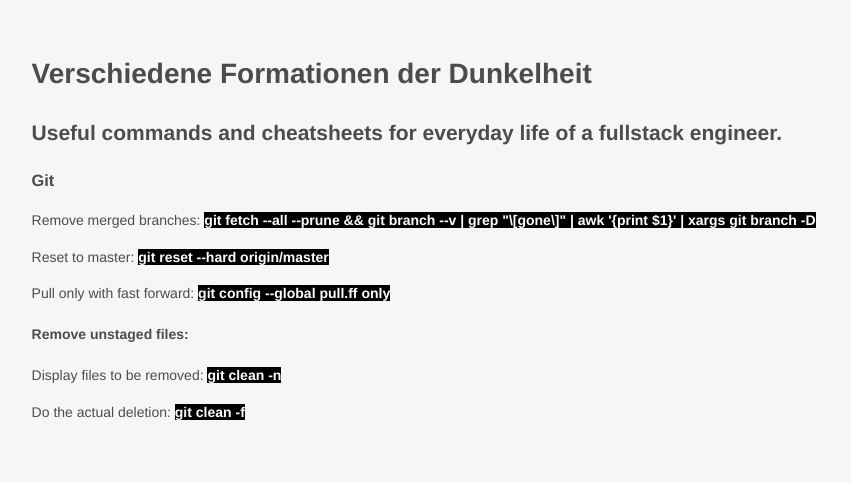
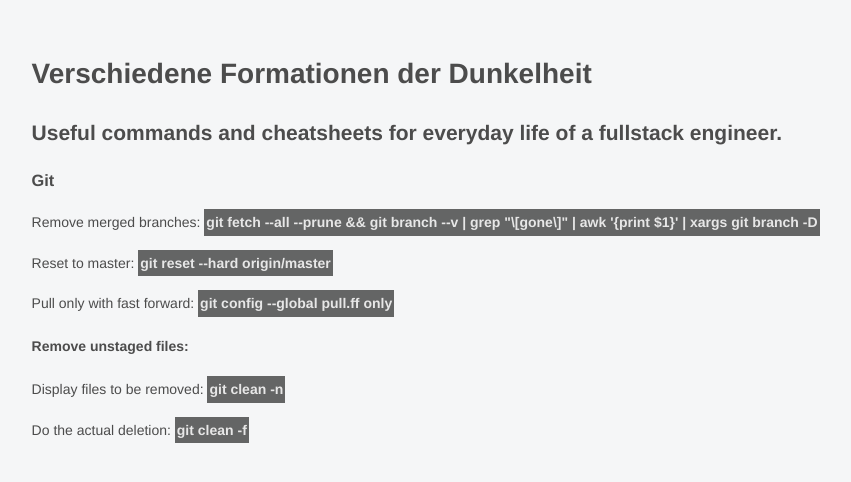
Before and after one commit to yyankowski/yyankowski.github.io, a plain HTML site: page index.html in a window 1280 px wide. Shown: the whole page, without its empty margins (2-853 px from the left). Drawn offline with Linux system fonts and the light colour scheme.

Commit message:
Update style.css

```diff
--- a/style.css
+++ b/style.css
@@ -8,6 +8,8 @@ body {
 }
 
 .command {
-  background-color: #000000;
-  color: #FFFFFF;
+  display: inline-block;
+  padding: 2px;
+  background-color: #00000096;
+  color: #e7e7e7;
 }
```
